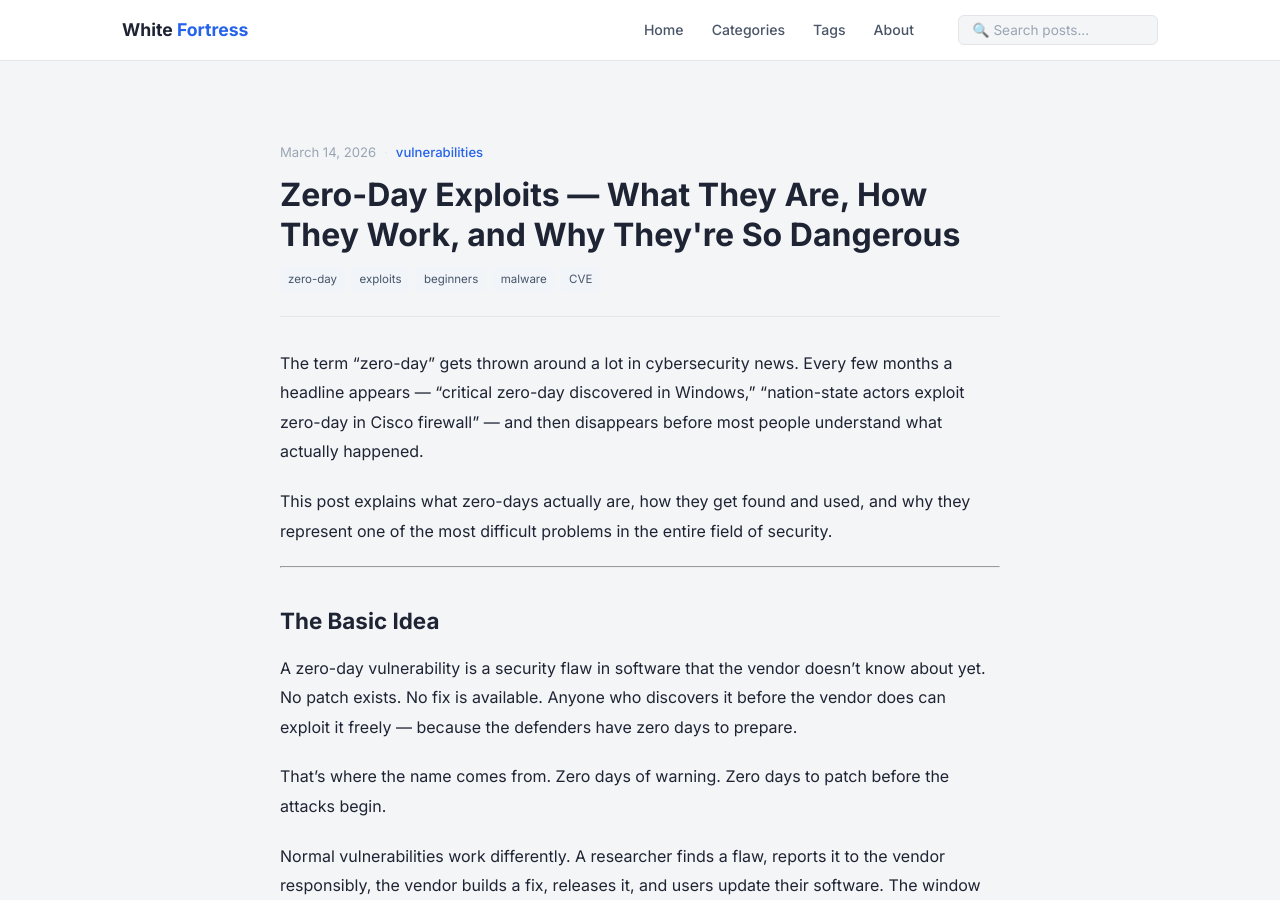
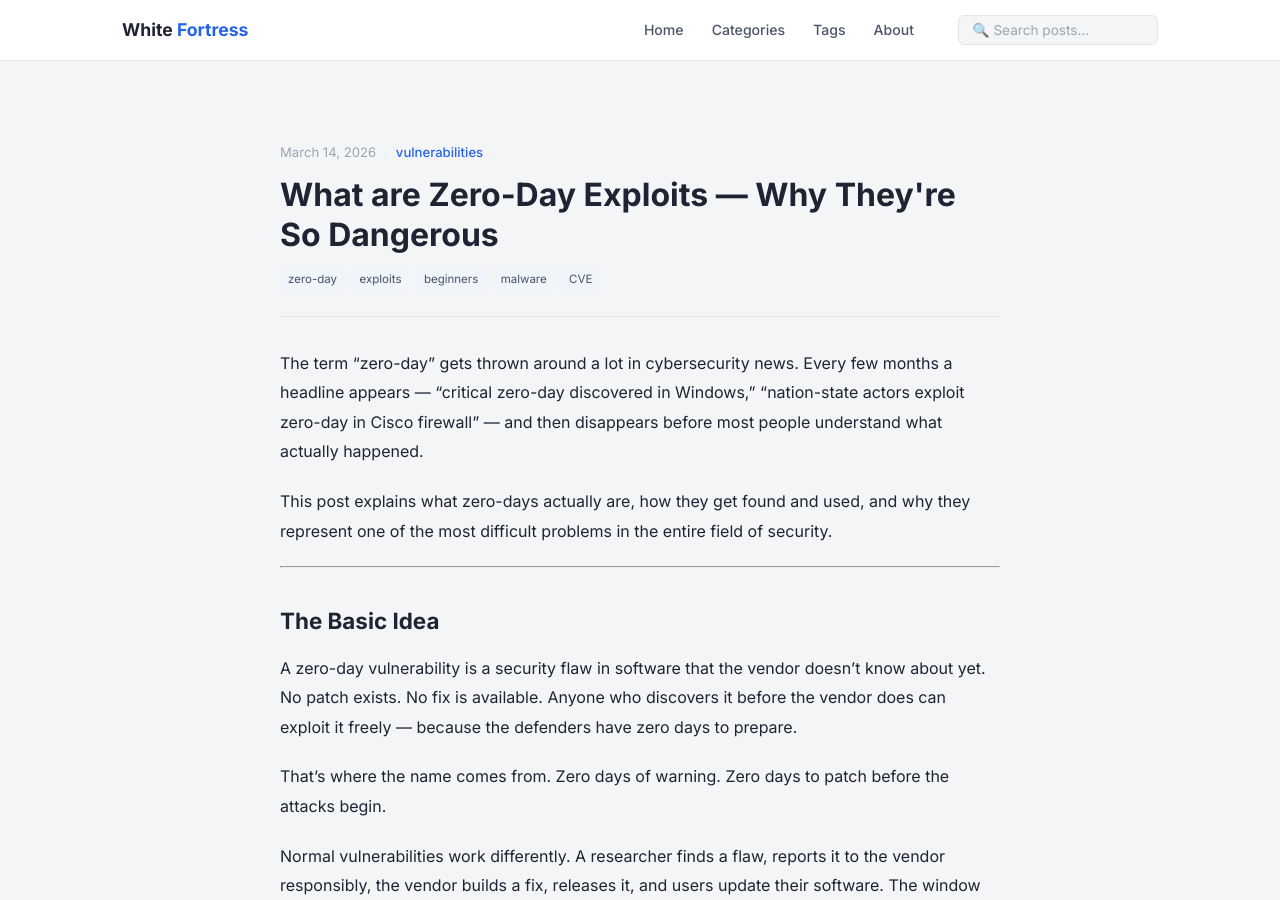
Before and after one commit to whitefortressacademysh-cloud/blog.whitefortress.in, a Jekyll site: the page built from _posts/2026-03-14-zero-day-exploits-explained.md, in a window 1280 px wide and 900 px high. Built offline with Jekyll 4.4.1, drawn with Linux system fonts in a browser that asks for light colours.

Commit message:
Update 2026-03-14-zero-day-exploits-explained.md

```diff
--- a/_posts/2026-03-14-zero-day-exploits-explained.md
+++ b/_posts/2026-03-14-zero-day-exploits-explained.md
@@ -1,6 +1,6 @@
 ---
 layout: post
-title: "Zero-Day Exploits — What They Are, How They Work, and Why They're So Dangerous"
+title: "What are Zero-Day Exploits — Why They're So Dangerous"
 date: 2026-03-14
 categories: vulnerabilities
 tags: zero-day exploits beginners malware CVE
```
